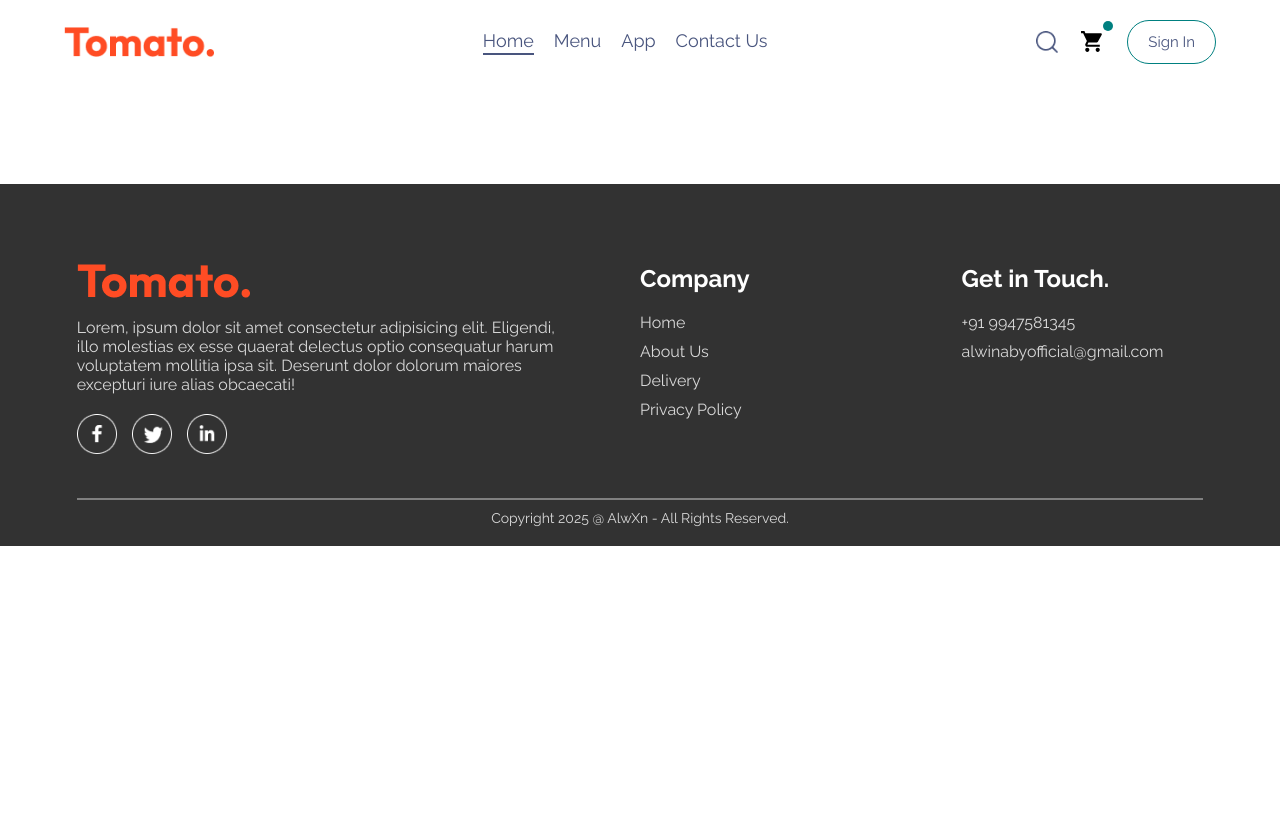
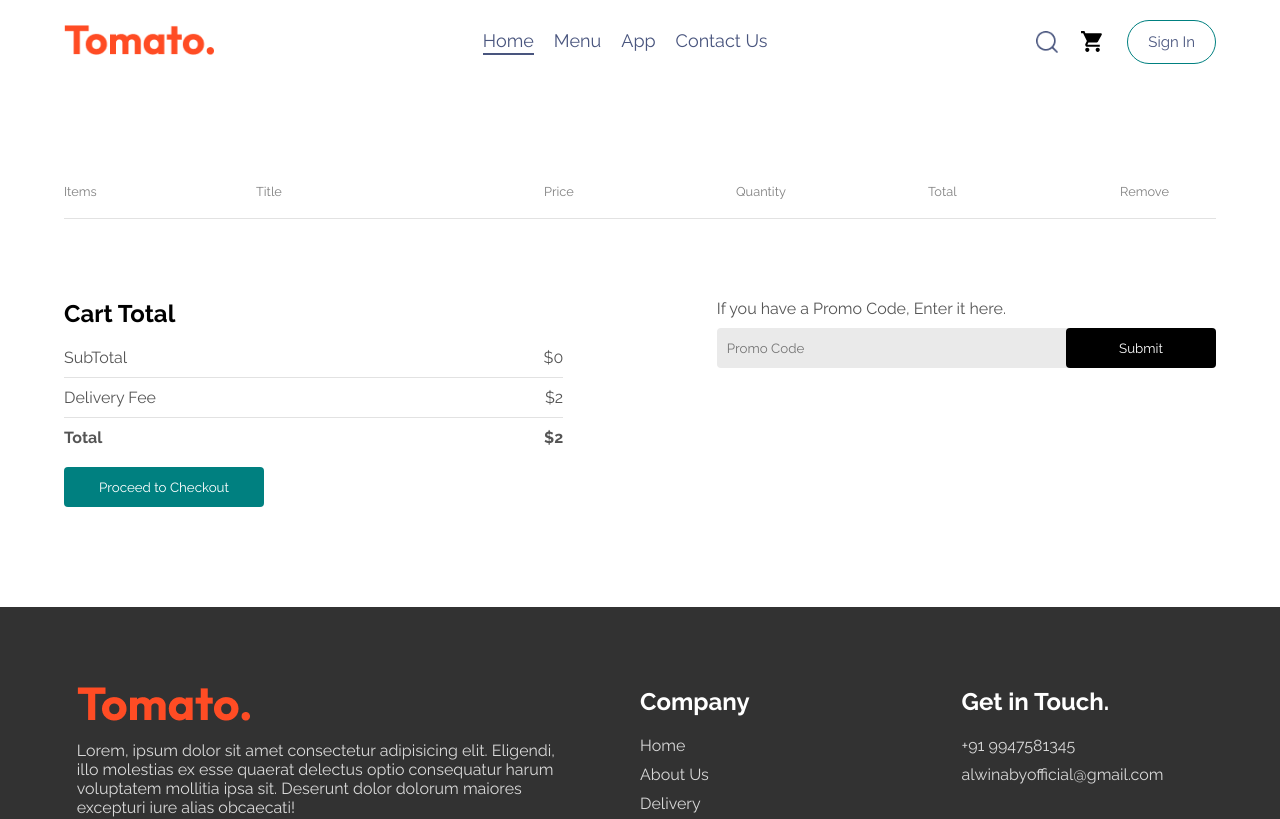
Before and after one commit to VirgoTheLord/FreeMato, a React (Vite) app in the folder frontend/: page /cart in a window 1280 px wide. Shown: the top 819 px of the page. Built offline with nearby package versions, Linux system fonts and the light colour scheme.

Commit message:
Cart page done and functions for total done

```diff
--- a/frontend/src/components/Navbar/Navbar.jsx
+++ b/frontend/src/components/Navbar/Navbar.jsx
@@ -1,14 +1,18 @@
-import React, { useState } from "react";
+import React, { useContext, useState } from "react";
 import "./Navbar.css";
 import { assets } from "../../assets/frontend_assets/assets";
 import { MdShoppingCart } from "react-icons/md";
 import { Link } from "react-router-dom";
+import { StoreContext } from "../../context/StoreContext";
 
 const Navbar = ({ setShowLogin }) => {
   const [menu, setMenu] = useState("home");
+  const { getTotalCartAmount } = useContext(StoreContext);
   return (
     <div className="navbar">
-      <img src={assets.logo} alt="" className="logo" />
+      <Link to="/">
+        <img src={assets.logo} alt="" className="logo" />
+      </Link>
       <ul className="navbar-menu">
         <Link
           to={"/"}
@@ -41,9 +45,12 @@
       </ul>
       <div className="navbar-right">
         <img src={assets.search_icon} alt="" />
+
         <div className="navbar-search-icon">
-          <MdShoppingCart className="md" size={25} />
-          <div className="dot"></div>
+          <Link to="/cart">
+            <MdShoppingCart className="md" size={25} />{" "}
+          </Link>
+          {getTotalCartAmount() > 0 ? <div className="dot"></div> : <></>}
         </div>
 
         <button onClick={() => setShowLogin(true)}>Sign In</button>
--- a/frontend/src/context/StoreContext.jsx
+++ b/frontend/src/context/StoreContext.jsx
@@ -12,11 +12,19 @@
       setCartItems((prev) => ({ ...prev, [itemId]: prev[itemId] + 1 }));
     }
   };
-  useEffect(() => {
-    console.log(cartItems);
-  }, [cartItems]);
   const removeFromCart = (itemId) => {
     setCartItems((prev) => ({ ...prev, [itemId]: prev[itemId] - 1 }));
+  };
+
+  const getTotalCartAmount = (total) => {
+    let totalAmount = 0;
+    for (const item in cartItems) {
+      if (cartItems[item] > 0) {
+        let itemInfo = food_list.find((product) => product._id === item);
+        totalAmount += itemInfo.price * cartItems[item];
+      }
+    }
+    return totalAmount;
   };
   const contextValue = {
     food_list,
@@ -24,6 +32,7 @@
     setCartItems,
     addToCart,
     removeFromCart,
+    getTotalCartAmount,
   };
   return (
     <StoreContext.Provider value={contextValue}>
--- a/frontend/src/pages/Cart/Cart.css
+++ b/frontend/src/pages/Cart/Cart.css
@@ -0,0 +1,95 @@
+.cart{
+    margin-top: 100px;
+
+}
+.cart-items-title{
+    display: grid;
+    grid-template-columns: 1fr 1.5fr 1fr 1fr 1fr 0.5fr;
+    align-items: center;
+    color: grey;
+    font-size: max(1vw,12px);
+}
+.cart-items-item{
+    margin: 10px 0px;
+    color: black;
+}
+.cart-items-item img{
+    width: 50px;
+}
+.cart hr{
+    height: 1px;
+    background-color: #e2e2e2;
+    border: none;
+}
+.cart-items-item .cross{
+    cursor: pointer;
+}
+.cart-bottom{
+    margin-top: 80px;
+    display: flex;
+    justify-content: space-between;
+    gap: max(12vw,20px);
+
+}
+.cart-total{
+    flex: 1;
+    display: flex;
+    flex-direction: column;
+    gap: 20px;
+
+}
+.cart-total-details{
+    display: flex;
+    justify-content: space-between;
+    color: #555;
+
+}
+.cart-total hr{
+    margin: 10px 0px;
+}
+.cart-total button{
+    border: none;
+    color: white;
+    background-color: teal;
+    width: max(15vw,200px);
+    padding: 12px 0px;
+    border-radius: 4px;
+    cursor: pointer;
+}
+.cart-promo-code{
+    flex: 1;
+}
+.cart-promo-code p{
+    color: #555;
+}
+.cart-promocode-input{
+    margin-top: 10px;
+    display: flex;
+    justify-content: space-between;
+    align-items: center;
+    background-color: #eaeaea;
+    border-radius: 4px;
+}
+.cart-promocode-input input{
+    background: transparent;
+    border: none;
+    outline: none;
+    padding-left: 10px;
+}
+.cart-promocode-input button{
+    width: max(10vw,150px);
+    padding: 12px 5px;
+    background-color: black;
+    border: none;
+    color: white;
+    border-radius: 4px;
+}
+@media (max-width:750px) {
+    .cart-bottom{
+        flex-direction: column-reverse;
+    }
+    .cart-promo-code{
+        justify-content: start;
+    }
+
+}
--- a/frontend/src/pages/Cart/Cart.jsx
+++ b/frontend/src/pages/Cart/Cart.jsx
@@ -1,8 +1,80 @@
-import React from "react";
+import React, { useContext, useState } from "react";
 import "./Cart.css";
+import { StoreContext } from "../../context/StoreContext";
+import { useNavigate } from "react-router-dom";
 
 const Cart = () => {
-  return <div></div>;
+  const { cartItems, food_list, removeFromCart, getTotalCartAmount } =
+    useContext(StoreContext);
+  const navigate = useNavigate();
+  return (
+    <div className="cart">
+      <div className="cart-items">
+        <div className="cart-items-title">
+          <p>Items</p>
+          <p>Title</p>
+          <p>Price</p>
+          <p>Quantity</p>
+          <p>Total</p>
+          <p>Remove</p>
+        </div>
+        <br />
+        <hr />
+        {food_list.map((item, index) => {
+          if (cartItems[item._id] > 0) {
+            return (
+              <div>
+                <div className="cart-items-title cart-items-item">
+                  <img src={item.image} alt="" />
+                  <p>{item.name}</p>
+                  <p>${item.price}</p>
+                  <p>{cartItems[item._id]}</p>
+                  <p>${item.price * cartItems[item._id]}</p>
+                  <p onClick={() => removeFromCart(item._id)} className="cross">
+                    x
+                  </p>
+                </div>
+                <hr />
+              </div>
+            );
+          }
+        })}
+      </div>
+      <div className="cart-bottom">
+        <div className="cart-total">
+          <h2>Cart Total</h2>
+          <div>
+            <div className="cart-total-details">
+              <p>SubTotal</p>
+              <p>${getTotalCartAmount()}</p>
+            </div>
+            <hr />
+            <div className="cart-total-details">
+              <p>Delivery Fee</p>
+              <p>${2}</p>
+            </div>
+            <hr />
+            <div className="cart-total-details">
+              <b>Total</b>
+              <b>${getTotalCartAmount() + 2}</b>
+            </div>
+          </div>
+          <button onClick={() => navigate("/order")}>
+            Proceed to Checkout
+          </button>
+        </div>
+        <div className="cart-promo-code">
+          <div>
+            <p>If you have a Promo Code, Enter it here.</p>
+            <div className="cart-promocode-input">
+              <input type="text" placeholder="Promo Code" />
+              <button>Submit</button>
+            </div>
+          </div>
+        </div>
+      </div>
+    </div>
+  );
 };
 
 export default Cart;
```
